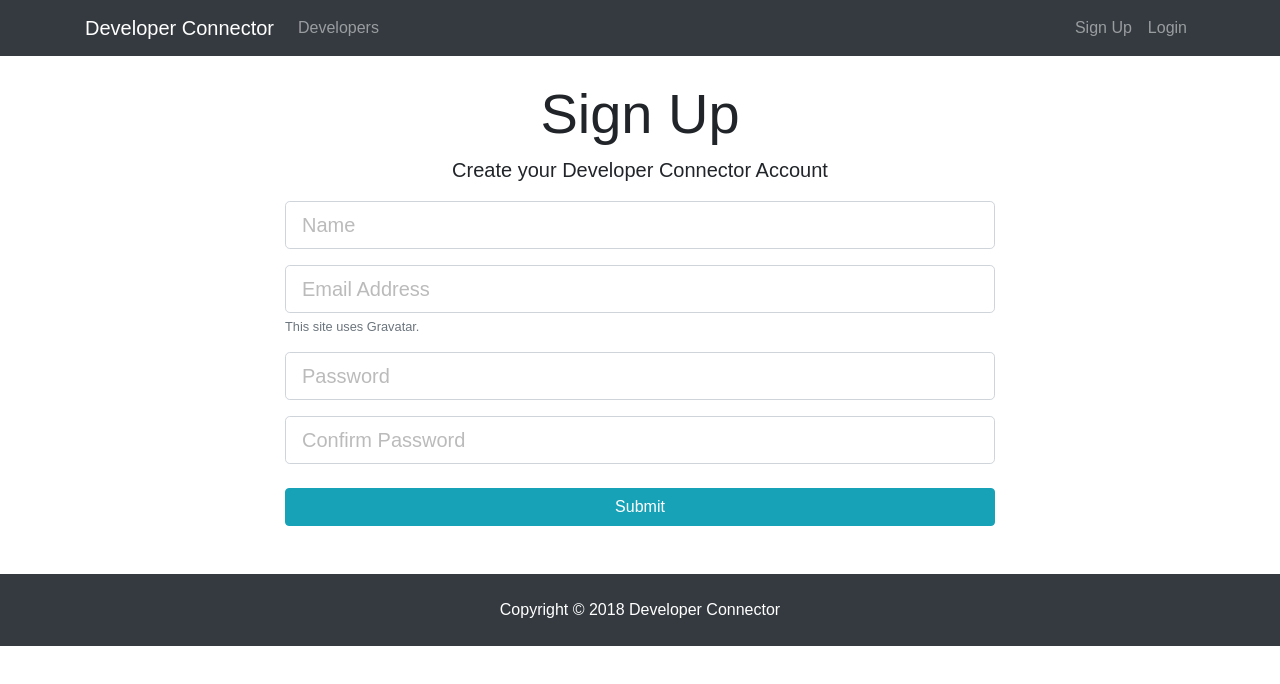
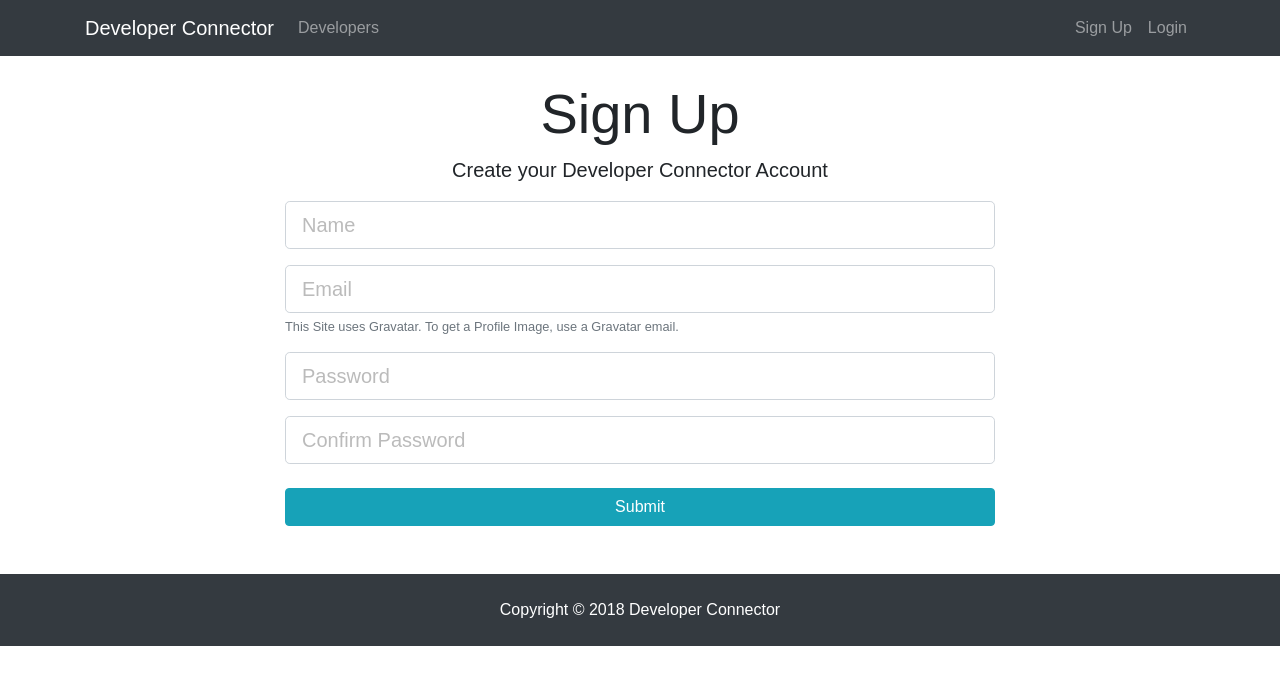
Before and after one commit to nsilva1/social-network-site-using-React, a React (Create React App) app in the folder client/: page /register in a window 1280 px wide. Shown: the top 684 px of the page. Built offline with nearby package versions, Linux system fonts and the light colour scheme.

Commit message:
Template for Input Form `TextFieldGroup`

```diff
--- a/client/src/components/auth/register.js
+++ b/client/src/components/auth/register.js
@@ -4,6 +4,7 @@
 import classnames from 'classnames';
 import { connect } from 'react-redux';
 import { registerUser } from '../../actions/authActions';
+import TextFieldGroup from '../common/TextFieldGroup';
 
 class Register extends Component {
   constructor() {
@@ -60,69 +61,38 @@
                 Create your Developer Connector Account
               </p>
               <form noValidate onSubmit={this.onSubmit}>
-                <div className="form-group">
-                  <input
-                    type="text"
-                    className={classnames('form-control form-control-lg', {
-                      'is-invalid': errors.name
-                    })}
+                <TextFieldGroup
                   placeholder="Name"
                   name="name"
                   value={this.state.name}
                   onChange={this.onChange}
+                  error={errors.name}
                 />
-                  {errors.name && (
-                    <div className="invalid-feedback">{errors.name}</div>
-                  )}
-                </div>
-                <div className="form-group">
-                  <input
+                <TextFieldGroup
+                  placeholder="Email"
+                  name="email"
                   type="email"
-                    className={classnames('form-control form-control-lg', {
-                      'is-invalid': errors.email
-                    })}
-                    placeholder="Email Address"
-                    name="email"
                   value={this.state.email}
                   onChange={this.onChange}
+                  error={errors.email}
+                  info="This Site uses Gravatar. To get a Profile Image, use a Gravatar email."
                 />
-                  {errors.name && (
-                    <div className="invalid-feedback">{errors.email}</div>
-                  )}
-                  <small className="form-text text-muted">
-                    This site uses Gravatar.
-                  </small>
-                </div>
-                <div className="form-group">
-                  <input
-                    type="password"
-                    className={classnames('form-control form-control-lg', {
-                      'is-invalid': errors.password
-                    })}
+                <TextFieldGroup
                   placeholder="Password"
                   name="password"
+                  type="password"
                   value={this.state.password}
                   onChange={this.onChange}
+                  error={errors.password}
                 />
-                  {errors.name && (
-                    <div className="invalid-feedback">{errors.password}</div>
-                  )}
-                </div>
-                <div className="form-group">
-                  <input
-                    type="password"
-                    className={classnames('form-control form-control-lg', {
-                      'is-invalid': errors.password2
-                    })}
+                <TextFieldGroup
                   placeholder="Confirm Password"
                   name="password2"
+                  type="password"
                   value={this.state.password2}
                   onChange={this.onChange}
+                  error={errors.password2}
                 />
-                  {errors.name && (
-                    <div className="invalid-feedback">{errors.password2}</div>
-                  )}
-                </div>
                 <input type="submit" className="btn btn-info btn-block mt-4" />
               </form>
             </div>
```
Lines whose indentation alone changed are shown as unchanged.
